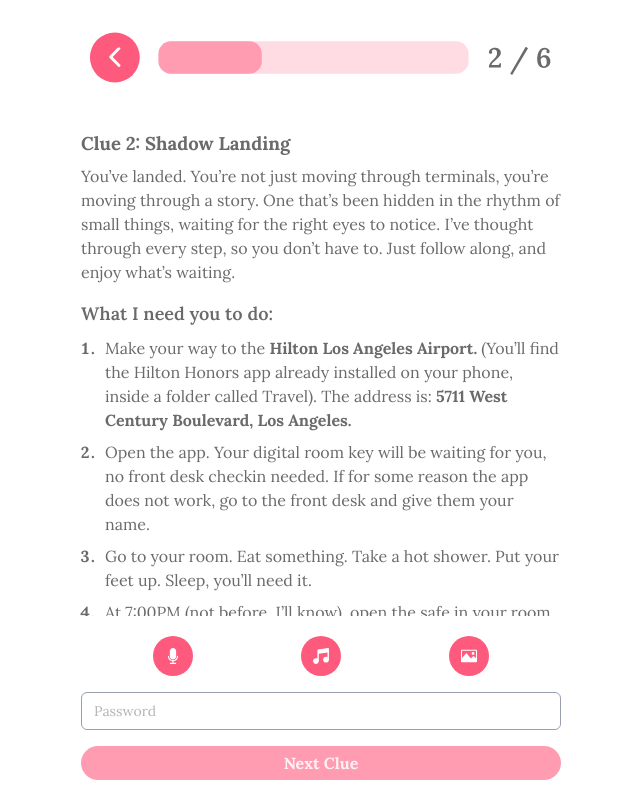
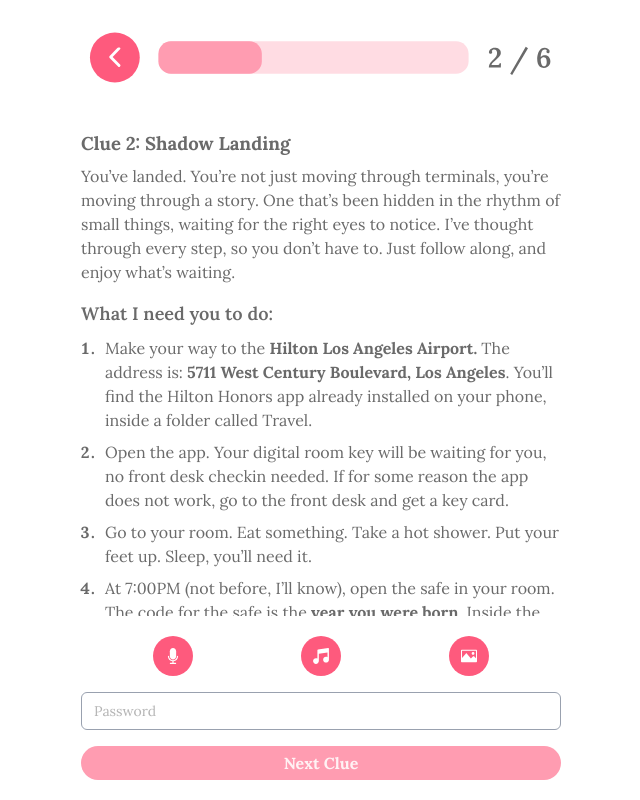
Before and after one commit to KevinMeldau/where-youll-find-me, a React (Vite) app: page /clue2 in a window 1280 px wide. Shown: the whole page, without its empty margins (319-959 px from the left). Built offline with nearby package versions, Linux system fonts and the light colour scheme.

Commit message:
Text edits

```diff
--- a/src/pages/Clue2.tsx
+++ b/src/pages/Clue2.tsx
@@ -23,11 +23,11 @@ const Clue2 = () => {
             <h2 className="text-lg font-semibold mb-2">What I need you to do:</h2>
             <ol className="list-decimal pl-6 space-y-2 marker:font-bold">
                <li>
-                  Make your way to the <span className="font-bold">Hilton Los Angeles Airport.</span> (You’ll find the Hilton Honors app already installed on your phone, inside a folder called Travel). The address is: <span className="font-bold">5711 West Century Boulevard, Los Angeles.</span>
+                  Make your way to the <span className="font-bold">Hilton Los Angeles Airport.</span> The address is: <span className="font-bold">5711 West Century Boulevard, Los Angeles</span>. You’ll find the Hilton Honors app already installed on your phone, inside a folder called Travel.
                </li>
-               <li>Open the app. Your digital room key will be waiting for you, no front desk checkin needed. If for some reason the app does not work, go to the front desk and give them your name.</li>
+               <li>Open the app. Your digital room key will be waiting for you, no front desk checkin needed. If for some reason the app does not work, go to the front desk and get a key card.</li>
                <li>Go to your room. Eat something. Take a hot shower. Put your feet up. Sleep, you’ll need it.</li>
-               <li>At 7:00PM (not before, I’ll know), open the safe in your room. The code for the safe is the year you were born. Inside the safe is what you’ll need to continue the journey.</li>
+               <li>At 7:00PM (not before, I’ll know), open the safe in your room. The code for the safe is the <span className="font-bold">year you were born</span>. Inside the safe is what you’ll need to continue this adventure.</li>
                <li>
                   You’ll also find the password to your next clue (<span className="italic">Clearance to Dream</span>).
                </li>
```
